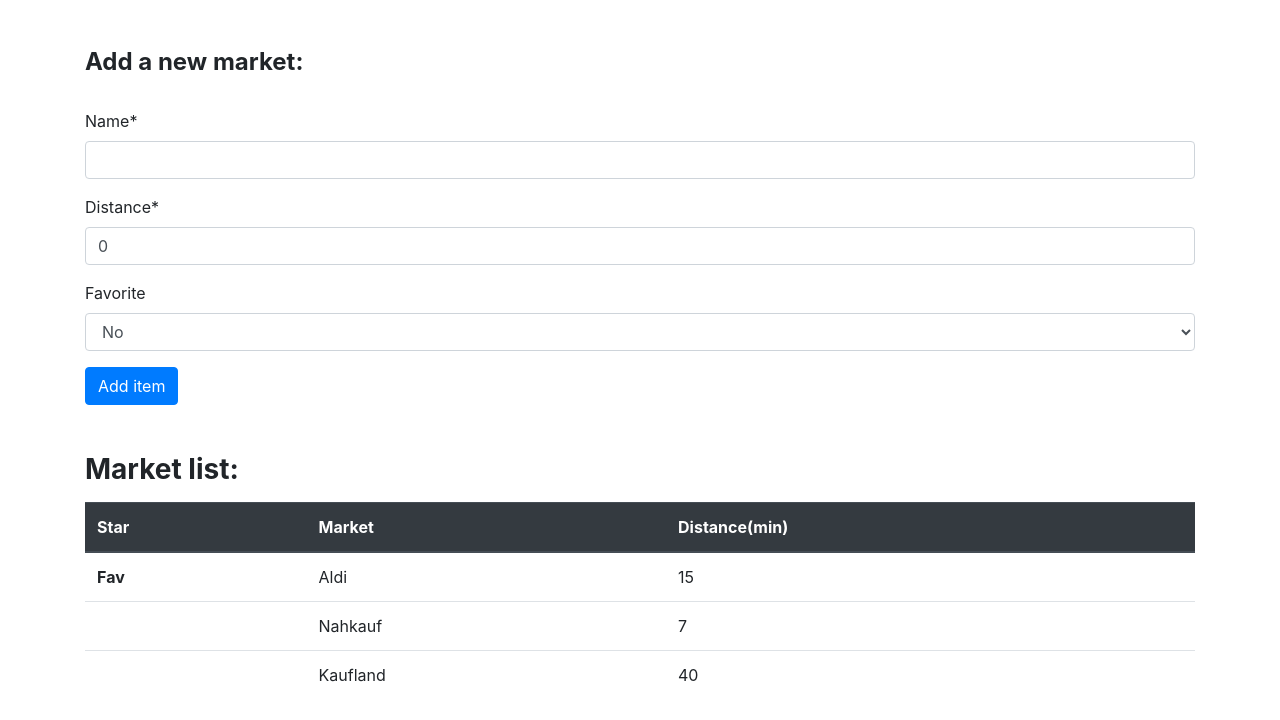
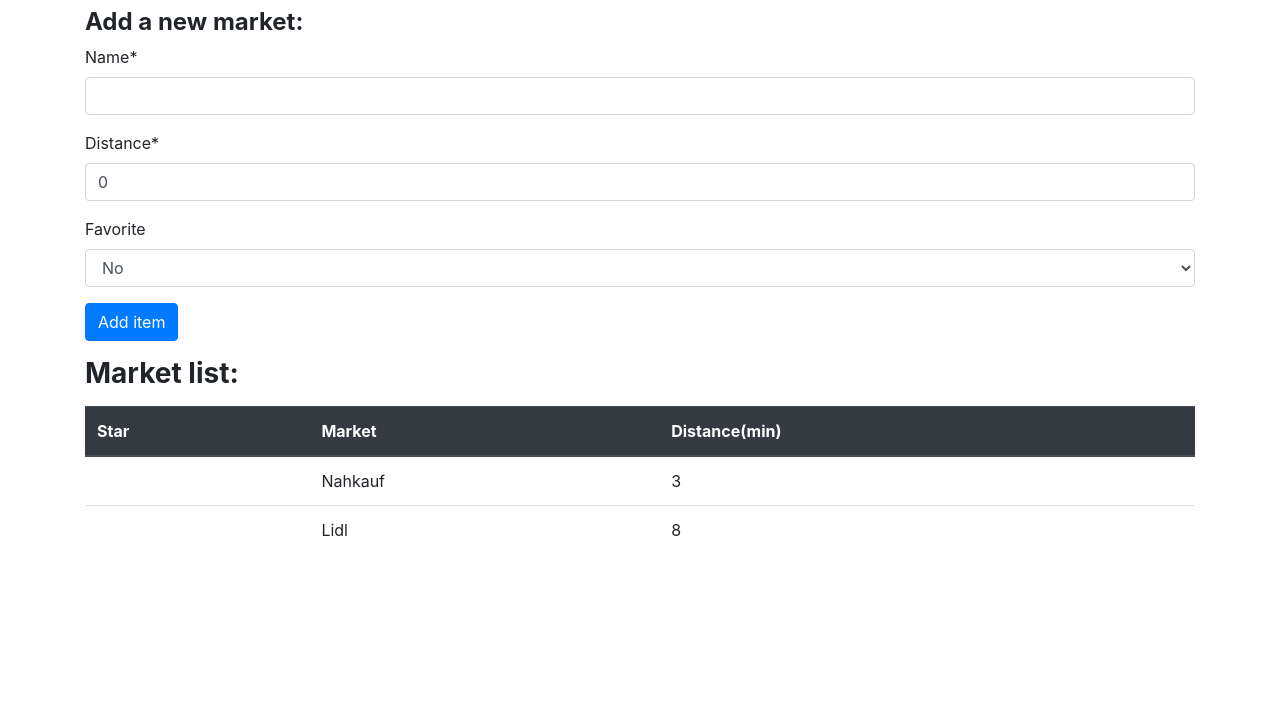
Before and after one commit to rodolfofrainer/appCarol, a Django app: page /market in a window 1280 px wide. Shown: the part 80-800 px from the top of the page. Run offline with Django 4.2, Linux system fonts and the light colour scheme; a user stored in the database is signed in; data comes from the database, SQL or seed files in the repository; both versions use the stored data as it was after the commit; some libraries are stand-ins or nearby versions.

Commit message:
display markets dynamically

```diff
--- a/calculator/templates/market.html
+++ b/calculator/templates/market.html
@@ -1,32 +1,37 @@
-{% extends "base.html" %}
-{% load crispy_forms_tags %}
-{% block title %}|Create a new market{% endblock title %}
-{% block content %}
-    {% if messages %}
-        <div class='container'>
+{% extends "base.html" %} {% load crispy_forms_tags %} {% block title %}|Create
+a new market{% endblock title %} {% block content %} {% if messages %}
+<div class="container">
   {% for message in messages %}
-                <div class='alert alert-{{ message.tags }} mt-2'>
-                    {{ message }}
-                </div>
+  <div class="alert alert-{{ message.tags }} mt-2">{{ message }}</div>
   {% endfor %}
 </div>
 {% endif %}
-    <div class="container mt-5">
-        <div class="form-group">
-            <label for="marketAdd"><h4><strong>Add a new market:</strong></h4></label>
+<div class="container mt-2">
+  <div class="row">
+    <div class="col-md">
+      <h4><strong>Add a new market:</strong></h4>
     </div>
-        <form method='POST'>
-            {% csrf_token %}
-            {{form|crispy}}
-            <button class="btn btn-primary" type="submit" name='saveItem'>Add item</button>
+  </div>
+  <form method="POST">
+    {% csrf_token %} {{form|crispy}}
+    <button class="btn btn-primary" type="submit" name="saveItem">
+      Add item
+    </button>
   </form>
 </div>
-    <div class="container mt-5">
+<div class="container mt-3">
   <div class="row">
     <div class="col">
-                <label for="itemList"><h3><strong>Market list:</strong></h3></label>
+      <label for="itemList">
+        <h3>
+          <strong>Market list:</strong>
+        </h3>
+      </label>
     </div>
   </div>
+  <div class="row">
+    <div class="col">
+      {% if list_of_markets %}
       <table class="table">
         <thead class="thead-dark">
           <tr>
@@ -36,22 +41,21 @@
           </tr>
         </thead>
         <tbody>
+          {% for i in list_of_markets %}
           <tr>
-                <th scope="row">Fav</th>
-                <td>Aldi</td>
-                <td>15</td>
+            <td>
+              {% if i.favorite %}<i class="fas fa-star"></i>{%endif%}
+            </td>
+            <td>{{i.name|title}}</td>
+            <td>{{i.distance}}</td>
           </tr>
-              <tr>
-                <th scope="row"></th>
-                <td>Nahkauf</td>
-                <td>7</td>
-              </tr>
-              <tr>
-                <th scope="row"></th>
-                <td>Kaufland</td>
-                <td>40</td>
-              </tr>
+          {% endfor %}
         </tbody>
       </table>
+      {% else %}
+      <p>No markets added yet.</p>
+      {% endif %}
+    </div>
+  </div>
 </div>
 {% endblock content %}
--- a/calculator/views.py
+++ b/calculator/views.py
@@ -22,6 +22,8 @@ class MarketPageView(View):
         context = {
             'form': self.form_class(),
         }
+        context['list_of_markets'] = MarketCreatedModel.objects.filter(
+                user_id=self.request.user.id)
         return context
 
     def get(self, request, *args, **kwargs):
@@ -37,7 +39,6 @@ class MarketPageView(View):
             item.user_id = request.user
             item.save()
             messages.success(request, f'Market created successfully!')
-            print('Market created successfully!')
             return redirect('market_page')
         else:
             context = self.get_context_data()
```
Also changed, not shown: calculator/templates/wageHour.html (+11 -22 lines), db.sqlite3. Lines whose indentation alone changed are shown as unchanged.
